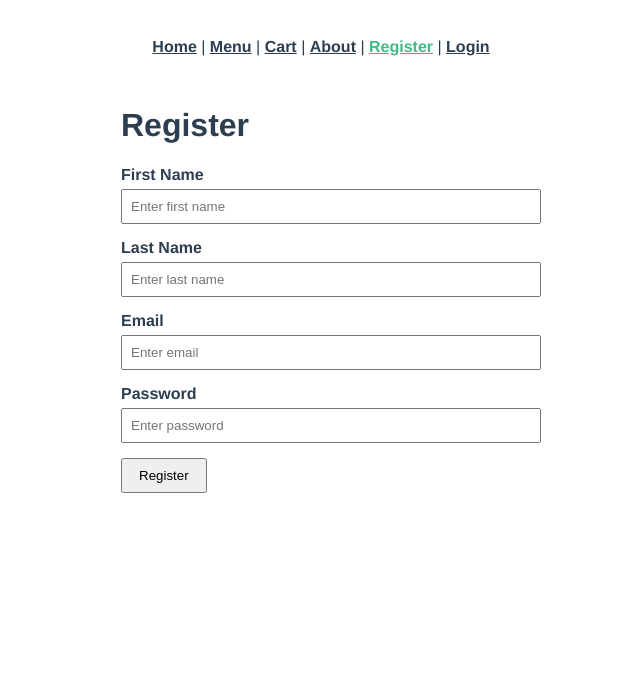
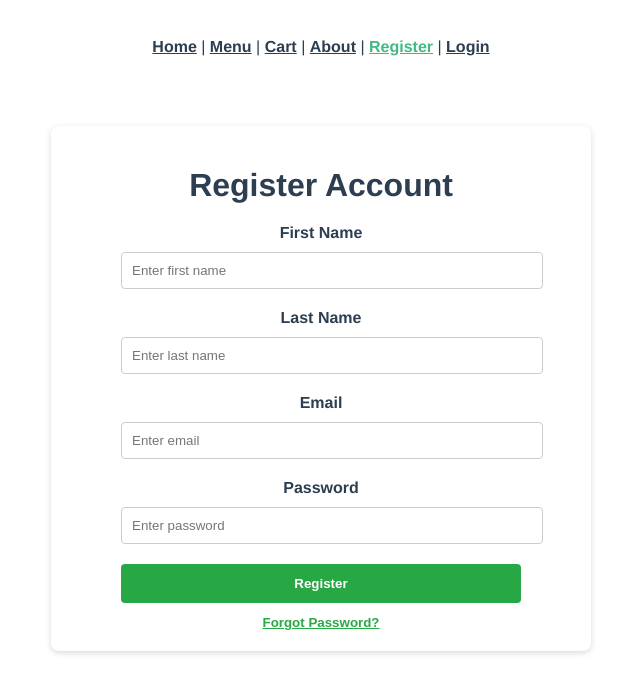
Before and after one commit to nusassteam18/frontend, a Vue app: page /register in a window 1280 px wide. Shown: the top 692 px of the page, without its empty margins (319-959 px from the left). Built offline with nearby package versions, Linux system fonts and the light colour scheme.

Commit message:
include CSS styling for register page

```diff
--- a/src/views/Register.vue
+++ b/src/views/Register.vue
@@ -1,8 +1,8 @@
 <template>
   <div class="register-container">
-    <h1>Register</h1>
-    <form @submit.prevent="registerUser">
-      <div>
+    <h1>Register Account</h1>
+    <form @submit.prevent="registerUser" class="register-form">
+      <div class="form-group">
         <label for="firstName">First Name</label>
         <input
           v-model="firstName"
@@ -13,7 +13,7 @@
         />
       </div>
 
-      <div>
+      <div class="form-group">
         <label for="lastName">Last Name</label>
         <input
           v-model="lastName"
@@ -24,7 +24,7 @@
         />
       </div>
 
-      <div>
+      <div class="form-group">
         <label for="email">Email</label>
         <input
           v-model="email"
@@ -35,7 +35,7 @@
         />
       </div>
 
-      <div>
+      <div class="form-group">
         <label for="password">Password</label>
         <input
           v-model="password"
@@ -46,8 +46,14 @@
         />
       </div>
 
-      <button type="submit">Register</button>
+      <button type="submit" class="register-button">Register</button>
     </form>
+
+    <div class="forgot-password-container">
+      <button type="button" class="forgot-password-button" @click="goToResetPassword">
+        Forgot Password?
+      </button>
+    </div>
   </div>
 </template>
 
@@ -62,7 +68,6 @@ export default {
       password: '',
     }
   },
-
   methods: {
     async registerUser() {
       try {
@@ -74,7 +79,7 @@ methods: {
             lastName: this.lastName,
             email: this.email,
             password: this.password,
-          role: 'Customer' // or let the server default to Customer
+            role: 'Customer'
           })
         })
 
@@ -89,38 +94,87 @@ methods: {
         console.error('Registration error:', error)
         alert('An error occurred during registration.')
       }
+    },
+    goToResetPassword() {
+
+      // this.$router.push('/forgot-password')
+      alert('Forgot password clicked! (password reset function WIP)')
     }
   }
-
 }
 </script>
 
 <style scoped>
+/* Container styling */
 .register-container {
-  max-width: 400px;
-  margin: 0 auto;
-  text-align: left;
+  max-width: 500px;
+  margin: 40px auto;
+  background-color: #fff;
+  border-radius: 8px;
+  box-shadow: 0 2px 6px rgba(0, 0, 0, 0.15);
+  padding: 20px;
+  text-align: center;
 }
 
-form > div {
-  margin-bottom: 15px;
+.register-container h1 {
+  margin-bottom: 20px;
+  color: #2c3e50;
 }
 
-label {
-  display: block;
-  font-weight: bold;
+/* Form styling */
+.register-form {
+  display: flex;
+  flex-direction: column;
+  gap: 20px;
+  margin: 0 auto;
+  width: 80%;
 }
 
-input[type="text"],
-input[type="email"],
-input[type="password"] {
-  width: 100%;
-  padding: 8px;
-  margin-top: 5px;
+.form-group label {
+  font-weight: bold;
+  margin-bottom: 5px;
+  display: block;
+  color: #2c3e50;
 }
 
-button {
-  padding: 8px 16px;
+.form-group input {
+  width: 100%;
+  padding: 10px;
+  margin-top: 5px;
+  border-radius: 4px;
+  border: 1px solid #ccc;
+}
+
+/* Register button */
+.register-button {
+  background-color: #28a745;
+  color: #fff;
+  font-weight: bold;
+  padding: 12px;
+  border: none;
+  border-radius: 4px;
   cursor: pointer;
 }
+
+.register-button:hover {
+  background-color: #218838;
+}
+
+/* Forgot password */
+.forgot-password-container {
+  margin-top: 10px;
+}
+
+.forgot-password-button {
+  background: none;
+  border: none;
+  color: #28a745;
+  font-weight: bold;
+  cursor: pointer;
+  text-decoration: underline;
+}
+
+.forgot-password-button:hover {
+  color: #218838;
+}
 </style>
```
Lines whose indentation alone changed are shown as unchanged.
